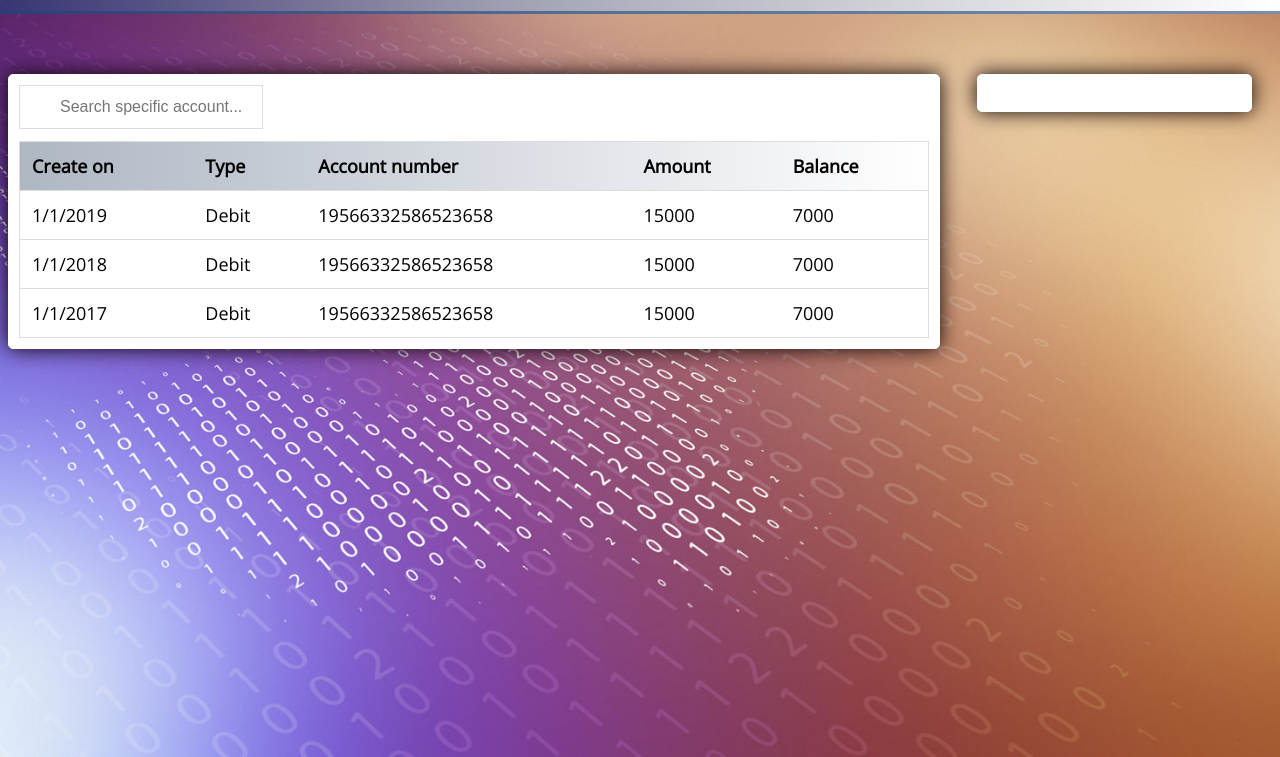
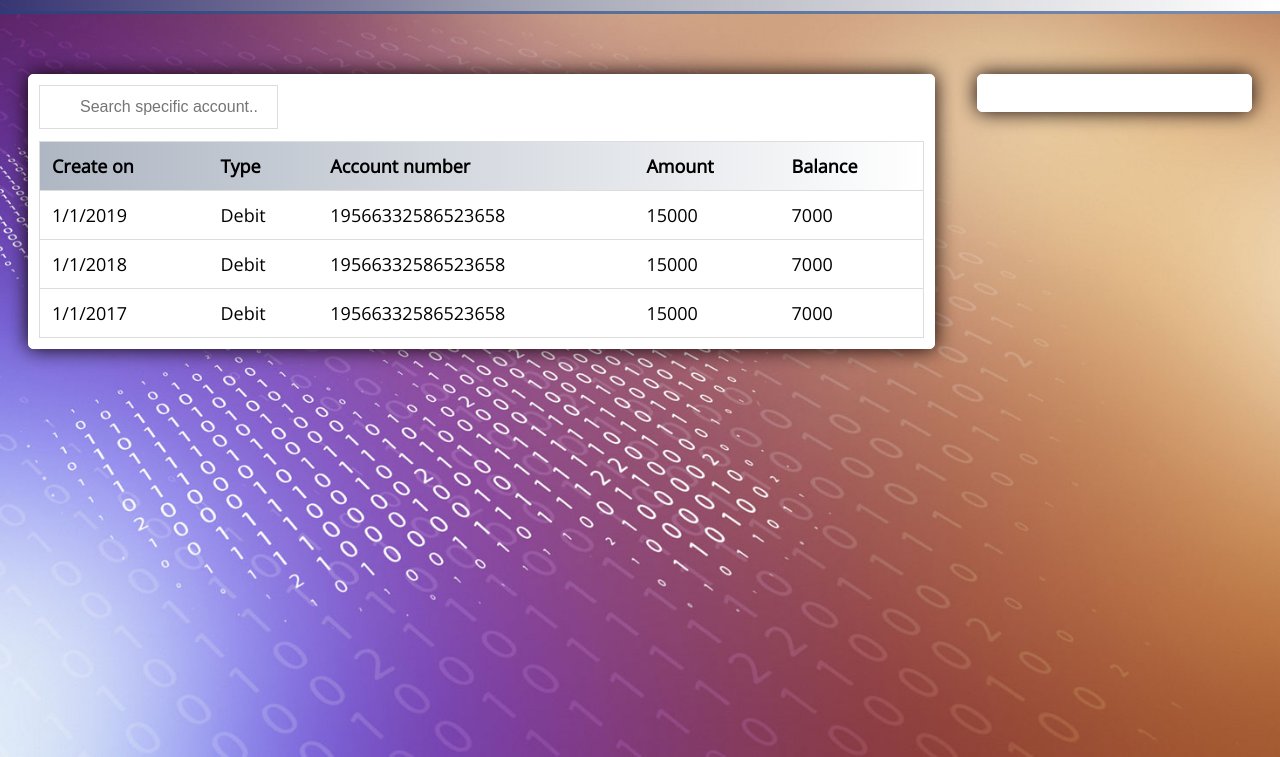
Before and after one commit to j4l13n/banka, a plain HTML site: page UI/index.html in a window 1280 px wide. Shown: the part 43-800 px from the top of the page. Drawn offline with nearby package versions, Linux system fonts and the light colour scheme.

Commit message:
fixing bugs in style.css and index.html

```diff
--- a/UI/css/style.css
+++ b/UI/css/style.css
@@ -251,12 +251,12 @@
      }
 
      .column-8-dash {
-        width: 72%;
+        width: 70%;
         float: left;
         background-color: white;
         margin-top: 60px;
         padding: 10px;
-        margin-right: 20px;
+        margin-left: 20px;
         border-radius: 5px;
         border: 1px solid white;
 		-moz-box-shadow: 0 0 20px white;
--- a/UI/js/index.js
+++ b/UI/js/index.js
@@ -1,6 +1,4 @@
 document.addEventListener("DOMContentLoaded", () => {
-
-
     document.querySelector(".search").onkeyup = () => {
         search();
     };
```
